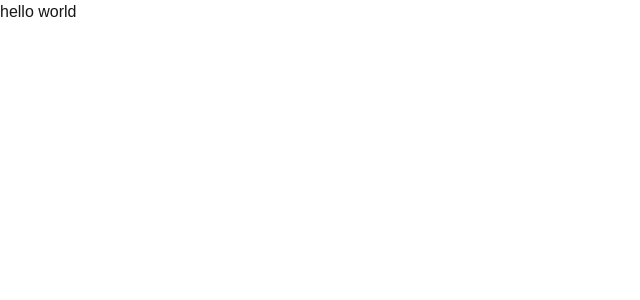
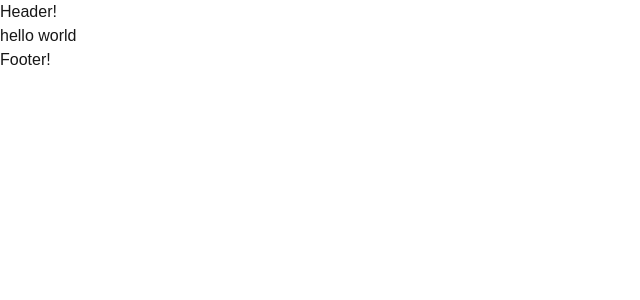
Before and after one commit to Shunta-Iwasaki/nextjs_test, a Next.js app: page / in a window 1280 px wide. Shown: the top 300 px of the page, without its empty margins (0-640 px from the left). Built offline with nearby package versions, Linux system fonts and the light colour scheme.

Commit message:
Header,Footer実装

```diff
--- a/app/layout.tsx
+++ b/app/layout.tsx
@@ -1,5 +1,7 @@
 import type { Metadata } from "next";
 import "./globals.css";
+import Header from "@/components/Header";
+import Footer from "@/components/Footer";
 
 export const metadata: Metadata = {
   title: "Create Next App",
@@ -14,7 +16,9 @@ export default function RootLayout({
   return (
     <html lang="ja">
       <body>
+        <Header />
         {children}
+        <Footer />
       </body>
     </html>
   );
--- /dev/null
+++ b/components/Footer.tsx
@@ -0,0 +1,11 @@
+import React from 'react'
+
+const Header = () => {
+  return (
+    <footer>
+        <div>Footer!</div>
+    </footer>
+  )
+}
+
+export default Header
--- /dev/null
+++ b/components/Header.tsx
@@ -0,0 +1,11 @@
+import React from 'react'
+
+const Header = () => {
+  return (
+    <header>
+        <h1>Header!</h1>
+    </header>
+  )
+}
+
+export default Header
```
